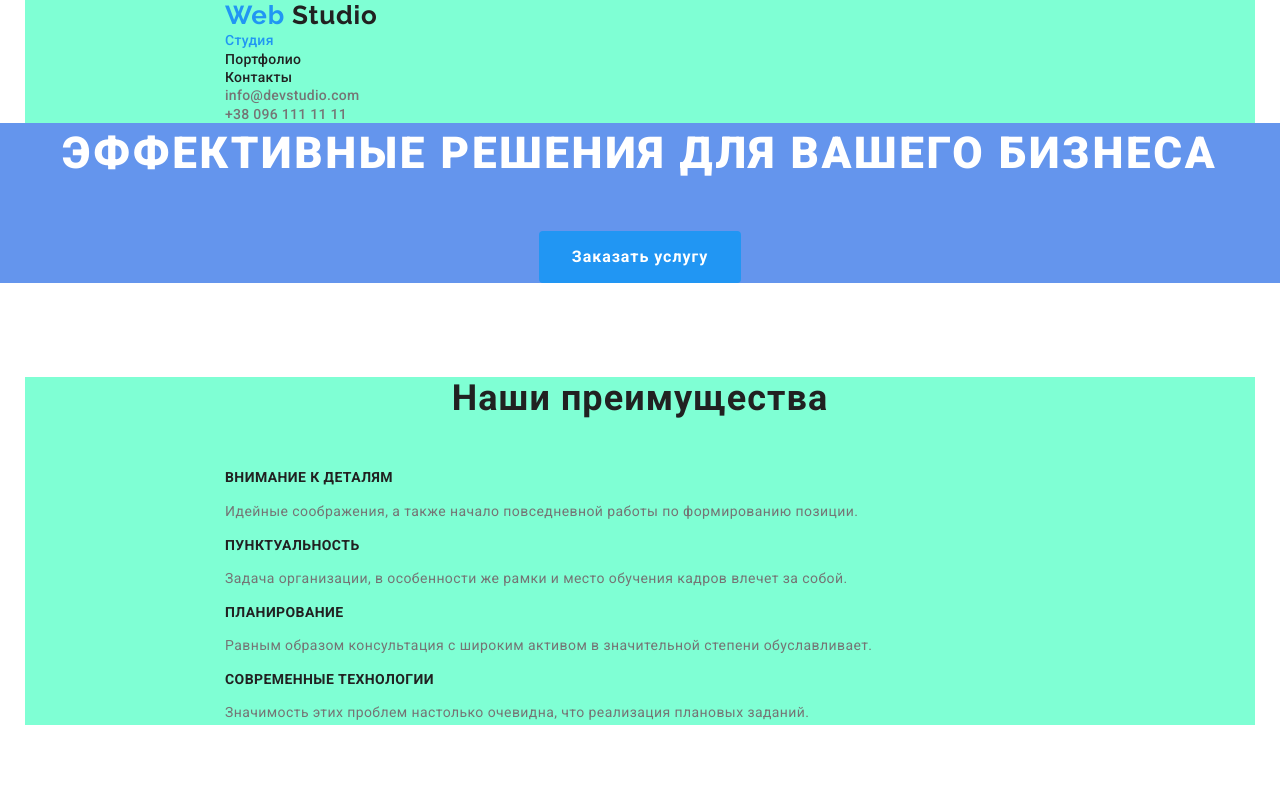
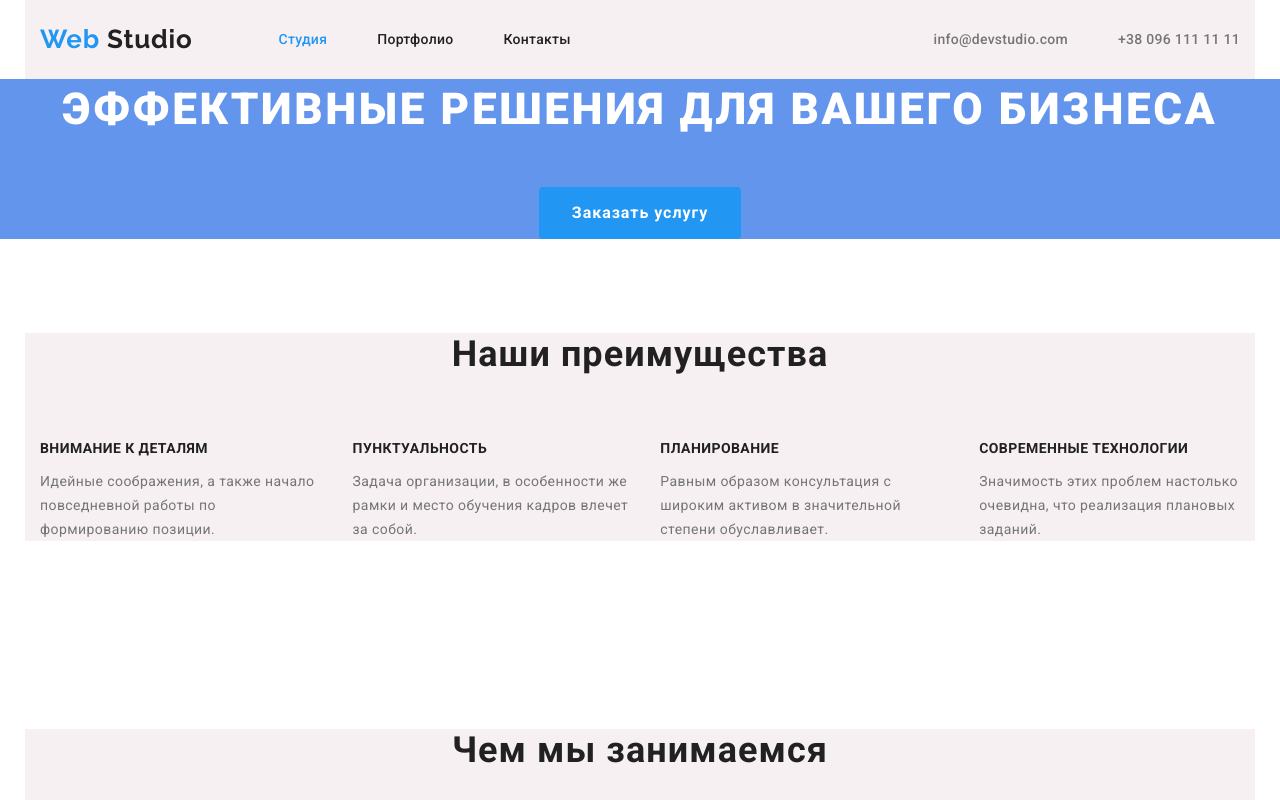
Before and after one commit to luliiaIlchenko/goit-markup-hw-03, a plain HTML site: page index.html in a window 1280 px wide. Shown: the top 800 px of the page. Drawn offline with nearby package versions, Linux system fonts and the light colour scheme.

Commit message:
Додає позиціонування Хереда

```diff
--- a/css/styles.css
+++ b/css/styles.css
@@ -6,6 +6,16 @@
 /*цвет копирайта rgba(255, 255, 255, 0.4)*/
 
 /*General*/
+
+/*html {
+  box-sizing: border-box;
+}
+
+*,
+*::before,
+*::after {
+  box-sizing: inherit;
+}*/
 
 :root {
   --primary-text-color: #757575;
@@ -21,15 +31,21 @@ body {
   color: var(--primary-text-color);
 }
 
+img {
+  display: block;
+  width: 100%;
+  height: auto;
+}
+
 .container {
   margin-left: auto;
   margin-right: auto;
   width: 1230px;
   padding-left: 15px;
   padding-right: 15px;
-  padding-left: 200px;
-  padding-right: 200px;
-  background-color: aquamarine;
+  /*padding-top: 94px;
+  padding-bottom: 94px;*/
+  background-color: rgb(247, 240, 243);
 }
 
 .list {
@@ -44,11 +60,25 @@ body {
 }
 
 /*Header*/
+.header-menu {
+  display: flex;
+  align-items: center;
+}
 
-.page-header {
+.site-nav {
+  display: flex;
+  margin-left: 86px; /*не работает*/
+}
+
+.site-nav .item + .item {
+  margin-left: 50px;
 }
 
 .site-nav .link {
+  display: block;
+  padding-top: 32px;
+  padding-bottom: 32px;
+
   color: var(--primary-title-color);
   font-weight: 500;
   font-size: 14px;
@@ -64,6 +94,22 @@ body {
 .clients.link:hover,
 .clients.link:focus {
   color: var(--accent-color);
+}
+
+/*Contacts*/
+.contacts {
+  display: flex;
+  margin-left: auto;
+}
+
+.contacts .item + .item {
+  margin-left: 50px;
+}
+
+.contacts .link {
+  display: block;
+  padding-top: 32px;
+  padding-bottom: 32px;
 }
 
 .contacts .link {
@@ -133,10 +179,6 @@ body {
 }
 
 /*Sections*/
-.section {
-  padding-top: 94px;
-  padding-bottom: 94px;
-}
 
 .section-title {
   margin-top: 0;
@@ -150,6 +192,28 @@ body {
   text-align: center;
 }
 
+.section {
+  padding-top: 94px;
+  padding-bottom: 94px;
+}
+
+/*our advantages*/
+.advantages .item:not(:last-child) {
+  width: calc((100% - 30px) / 12) * 3;
+  margin-right: 30px;
+}
+.advantages {
+  display: flex;
+
+  justify-content: space-between;
+}
+.services {
+  display: flex;
+}
+
+.team {
+  display: flex;
+}
 .worker-name {
   margin-top: 0;
   margin-bottom: 10px;
@@ -179,6 +243,11 @@ body {
   line-height: 1.1;
   letter-spacing: 0.03em;
   text-transform: uppercase;
+}
+
+.advantages {
+  display: flex;
+  justify-content: space-between;
 }
 
 .text {
--- a/index.html
+++ b/index.html
@@ -18,25 +18,25 @@
   <body>
     <!--Шапка-->
     <header class="page-header">
-      <div class="container">
-        <nav>
+      <div class="container header-menu">
+        <nav class="header-menu">
           <a href="./index.html" class="logo link"
             >Web <span class="logo-header">Studio</span></a
           >
           <ul class="site-nav list">
-            <li><a href="./index.html" class="current link">Студия</a></li>
-            <li><a href="./portfolio.html" class="link">Портфолио</a></li>
-            <li><a href="#" class="link">Контакты</a></li>
+            <li class="item"><a href="./index.html" class="current link">Студия</a></li>
+            <li class="item"><a href="./portfolio.html" class="link">Портфолио</a></li>
+            <li class="item"><a href="#" class="link">Контакты</a></li>
           </ul>
         </nav>
 
         <ul class="contacts list">
-          <li>
+          <li class="item">
             <a href="mailto:info@devstudio.com" class="link"
               >info@devstudio.com</a
             >
           </li>
-          <li>
+          <li class="item">
             <a href="tel:+380961111111" class="link">+38 096 111 11 11</a>
           </li>
         </ul>
@@ -54,29 +54,29 @@
       <section class="section">
         <div class="container">
           <h2 class="section-title">Наши преимущества</h2>
-          <ul class="list">
-            <li>
+          <ul class="advantages list">
+            <li class="item">
               <h3 class="advantages-title">Внимание к деталям</h3>
               <p class="text">
                 Идейные соображения, а также начало повседневной работы по
                 формированию позиции.
               </p>
             </li>
-            <li>
+            <li class="item">
               <h3 class="advantages-title">Пунктуальность</h3>
               <p class="text">
                 Задача организации, в особенности же рамки и место обучения
                 кадров влечет за собой.
               </p>
             </li>
-            <li>
+            <li class="item">
               <h3 class="advantages-title">Планирование</h3>
               <p class="text">
                 Равным образом консультация с широким активом в значительной
                 степени обуславливает.
               </p>
             </li>
-            <li>
+            <li class="item">
               <h3 class="advantages-title">Современные технологии</h3>
               <p class="text">
                 Значимость этих проблем настолько очевидна, что реализация
@@ -91,7 +91,7 @@
       <section class="section">
         <div class="container">
           <h2 class="section-title">Чем мы занимаемся</h2>
-          <ul class="list">
+          <ul class="services list">
             <li>
               <img
                 src="./images/app.jpg"
@@ -127,7 +127,7 @@
       <section class="section">
         <div class="container">
           <h2 class="section-title">Наша команда</h2>
-          <ul class="list">
+          <ul class="team list">
             <li>
               <div class="worker-card">
                 <img
```
